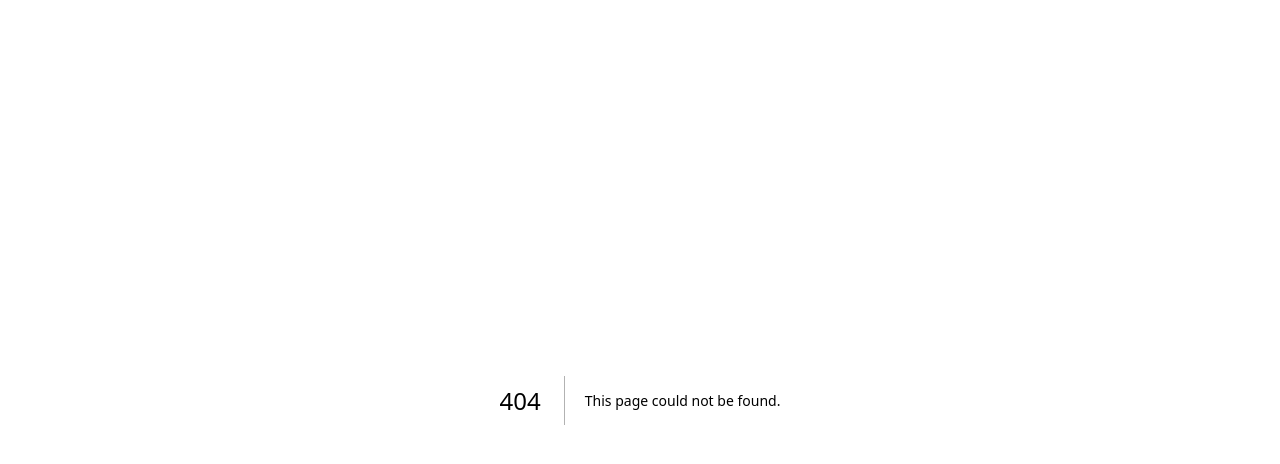
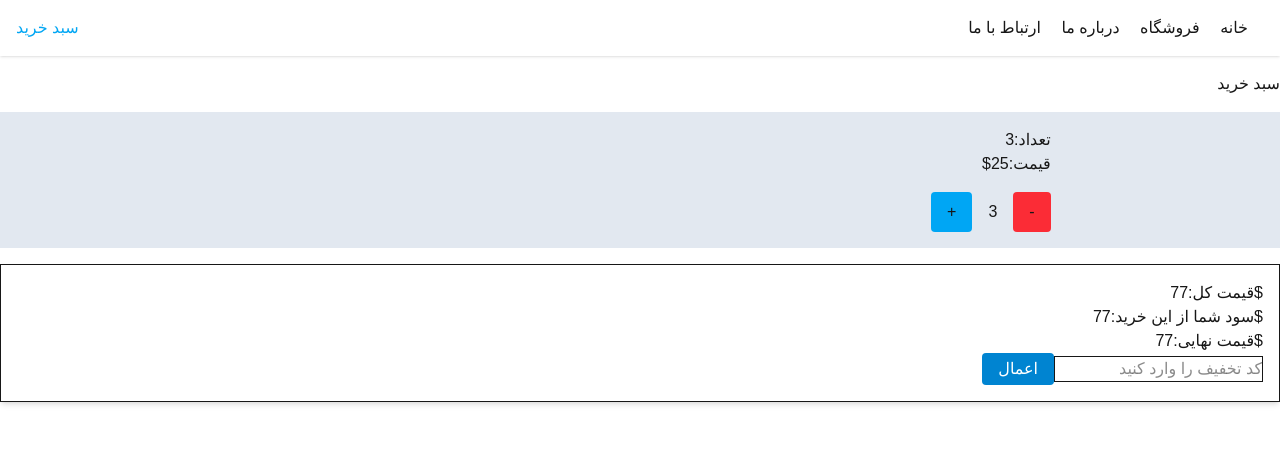
Before and after one commit to mse056/first-next-shop, a Next.js app in the folder front/: page /cart in a window 1280 px wide. Before the commit this address had no page. Shown: the top 464 px of the page. Built offline with nearby package versions, Linux system fonts and the light colour scheme.

Commit message:
building the base ui of shop

```diff
--- /dev/null
+++ b/front/src/app/about/page.tsx
@@ -0,0 +1,10 @@
+import Container from '@/components/container'
+import React from 'react'
+
+function About() {
+  return (
+    <Container>About</Container>
+  )
+}
+
+export default About
--- /dev/null
+++ b/front/src/app/cart/page.tsx
@@ -0,0 +1,24 @@
+import CartItem from "@/components/cartItem";
+import Container from "@/components/container";
+import React from "react";
+
+function Cart() {
+  return (
+    <Container>
+      <h1 className="text-right my-4">سبد خرید</h1>
+
+      <CartItem />
+      <div className="border shadow-md text-right p-4">
+        <h3>قیمت کل:<span>77$</span></h3>
+        <h3>سود شما از این خرید:<span>77$</span></h3>
+        <h3>قیمت نهایی:<span>77$</span></h3>
+        <div>
+          <button className="bg-sky-600 text-white px-4 py-1 rounded">اعمال</button>
+          <input className="rtl text-right border" type="text" placeholder="کد تخفیف را وارد کنید" />
+        </div>
+      </div>
+    </Container>
+  );
+}
+
+export default Cart;
--- /dev/null
+++ b/front/src/app/contact/page.tsx
@@ -0,0 +1,8 @@
+import Container from "@/components/container";
+import React from "react";
+
+function Contact() {
+  return <Container>Contact</Container>;
+}
+
+export default Contact;
--- a/front/src/app/layout.tsx
+++ b/front/src/app/layout.tsx
@@ -1,5 +1,6 @@
 import type { Metadata } from "next";
 import "./globals.css";
+import MainLayout from "@/components/mianLayout";
 
 export const metadata: Metadata = {
   title: "Create Next App",
@@ -8,8 +9,10 @@ export const metadata: Metadata = {
 
 export default function RootLayout({ children }: LayoutProps<"/">) {
   return (
-    <html lang="en" className="h-full antialiased">
-      <body className="min-h-full flex flex-col">{children}</body>
+    <html lang="en">
+      <body>
+        <MainLayout>{children}</MainLayout>
+      </body>
     </html>
   );
 }
--- a/front/src/app/page.tsx
+++ b/front/src/app/page.tsx
@@ -1,8 +1,5 @@
+import Container from "@/components/container";
 
 export default function Home() {
-  return (
-    <div >
-      Home
-    </div>
-  );
+  return <Container>Home</Container>;
 }
--- /dev/null
+++ b/front/src/app/store/[id]/page.tsx
@@ -0,0 +1,38 @@
+import Container from "@/components/container";
+import { IProductItem } from "@/components/productItem";
+
+interface IProductDetails {
+  params: Promise<{ id: string }>;
+}
+
+async function ProductDetails({ params }: IProductDetails) {
+  const { id } = await params;
+
+  const result = await fetch(`http://127.0.0.1:8000/api/products/${id}`);
+  const data = (await result.json()) as IProductItem;
+
+  return (
+    <Container>
+      <div className="grid grid-cols-12 mt-8 shadow-md">
+        <div className="col-span-9 rtl text-right p-4">
+          <h2 className="font-bold text-2xl">{data.title}</h2>
+          <p className="text-gray-600">{data.description}</p>
+          <p className="font-bold">
+            قیمت:
+            <span>{data.price}$</span>
+          </p>
+          <div className="mt-4">
+            <button className="px-4 py-2 rounded bg-sky-500">+</button>
+            <span className="mx-4">3</span>
+            <button className="px-4 py-2 rounded bg-red-500">-</button>
+          </div>
+        </div>
+        <div className="col-span-3">
+          <img src={data.image} alt="" />
+        </div>
+      </div>
+    </Container>
+  );
+}
+
+export default ProductDetails;
--- /dev/null
+++ b/front/src/app/store/page.tsx
@@ -0,0 +1,26 @@
+import Container from "@/components/container";
+import ProductItem, { IProductItem } from "@/components/productItem";
+import Link from "next/link";
+
+async function Store() {
+
+  const result = await fetch("http://127.0.0.1:8000/api/products/");
+  const data = await result.json() as IProductItem[]
+
+  return (
+    <Container>
+      <h2 className="text-right py-4">لیست محصولات</h2>
+      <div className="grid grid-cols-4 gap-4">
+        {data.map((item: IProductItem) => {
+          return (
+            <Link key={item.id} href={`/store/${item.id}`}>
+              <ProductItem {...item} />
+            </Link>
+          );
+        })}
+      </div>
+    </Container>
+  );
+}
+
+export default Store;
--- /dev/null
+++ b/front/src/components/cartItem.tsx
@@ -0,0 +1,25 @@
+import React from 'react'
+
+function CartItem() {
+  return (
+    <div className="grid grid-cols-12 bg-slate-200 mb-4">
+      <div className="col-span-10 text-right p-4">
+        <h2 className="text-xl font-bold"></h2>
+        <p>
+          تعداد:<span>3</span>
+        </p>
+        <p className='rtl'>
+          قیمت:<span>25$</span>
+        </p>
+        <div className="mt-4">
+          <button className="px-4 py-2 rounded bg-sky-500">+</button>
+          <span className="mx-4">3</span>
+          <button className="px-4 py-2 rounded bg-red-500">-</button>
+        </div>
+      </div>
+      <img className="col-span-2" src="" alt="" />
+    </div>
+  );
+}
+
+export default CartItem
--- /dev/null
+++ b/front/src/components/container.tsx
@@ -0,0 +1,11 @@
+import React from "react";
+
+interface IContainerProps {
+  children: React.ReactNode;
+}
+
+function Container({ children }: IContainerProps) {
+  return <div className="container mx-auto">{children}</div>;
+}
+
+export default Container;
--- /dev/null
+++ b/front/src/components/mianLayout.tsx
@@ -0,0 +1,18 @@
+import React from 'react'
+import Navbar from './navbar';
+
+
+interface ILayoutProps{
+  children: React.ReactNode
+}
+
+function MainLayout({children}: ILayoutProps) {
+  return (
+    <div>
+      <Navbar />
+      {children}
+    </div>
+  );
+}
+
+export default MainLayout
--- /dev/null
+++ b/front/src/components/navbar.tsx
@@ -0,0 +1,59 @@
+"use client";
+import Link from "next/link";
+import { usePathname } from "next/navigation";
+import Container from "./container";
+
+function Navbar() {
+  const pathName = usePathname();
+
+  const navLinks = [
+    {
+      href: "/",
+      title: "خانه ",
+    },
+    {
+      href: "/store",
+      title: "فروشگاه ",
+    },
+    {
+      href: "/about",
+      title: "درباره ما ",
+    },
+    {
+      href: "/contact",
+      title: "ارتباط با ما ",
+    },
+  ];
+
+  return (
+    <nav className="shadow p-4">
+      <Container>
+        <div className="flex justify-between flex-row-reverse">
+          <div>
+            {navLinks.map((item, index) => {
+              return (
+                <Link
+                  key={index}
+                  className={`mr-4 ${pathName === item.href ? "text-sky-500" : ""}`}
+                  href={item.href}
+                >
+                  {item.title}
+                </Link>
+              );
+            })}
+          </div>
+          <div>
+            <Link
+              href={"/cart"}
+              className={`mr-4 ${pathName === "/cart" ? "text-sky-500" : ""}`}
+            >
+              سبد خرید
+            </Link>
+          </div>
+        </div>
+      </Container>
+    </nav>
+  );
+}
+
+export default Navbar;
--- /dev/null
+++ b/front/src/components/productItem.tsx
@@ -0,0 +1,24 @@
+import Image from 'next/image';
+import React from 'react'
+
+export interface IProductItem {
+  id: number;
+  image: string;
+  title: string;
+  description: string;
+  price: number;
+}
+
+function ProductItem({title, image, price}: IProductItem) {
+  return (
+    <div className='shadow-md'>
+      <img src={image} alt=''/>
+      <div className='p-2 text-right rtl'>
+        <h3 className='font-bold'>{title}</h3>
+        <p>قیمت: <span>{price}$</span></p>
+      </div>
+    </div>
+  )
+}
+
+export default ProductItem
```
